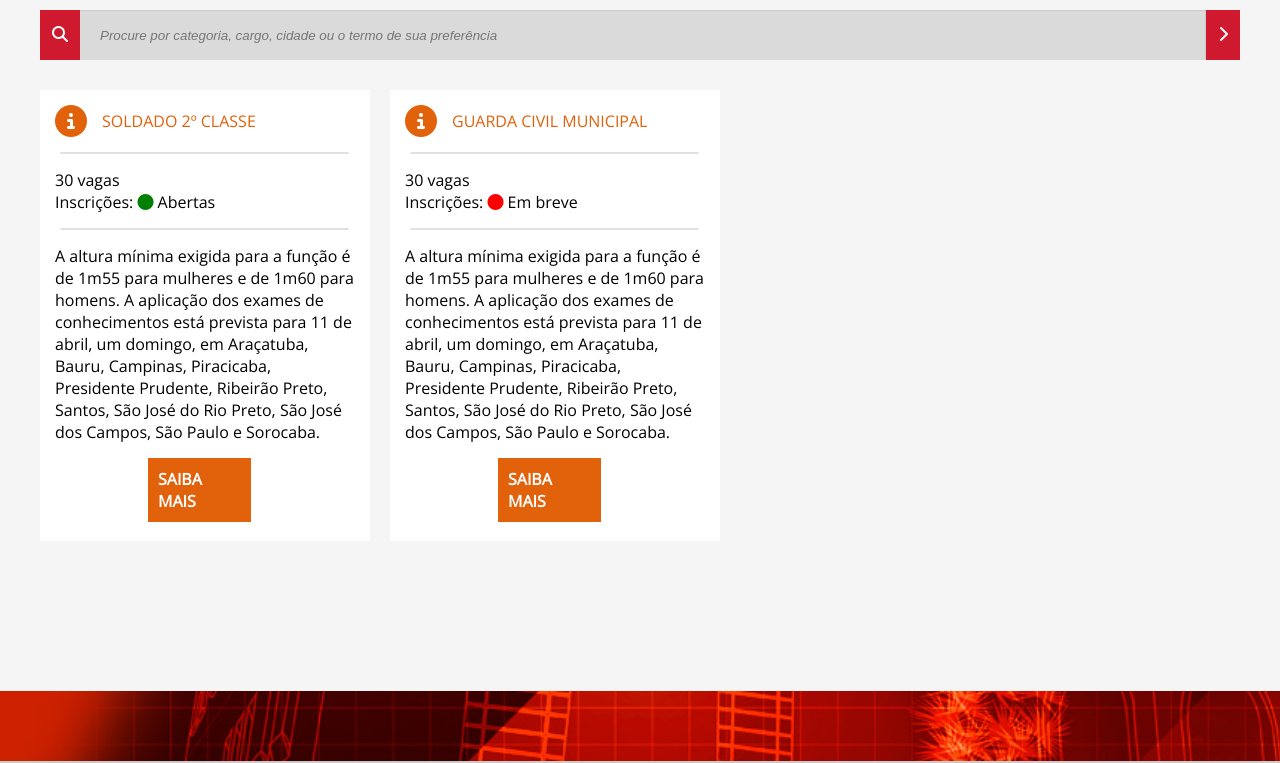
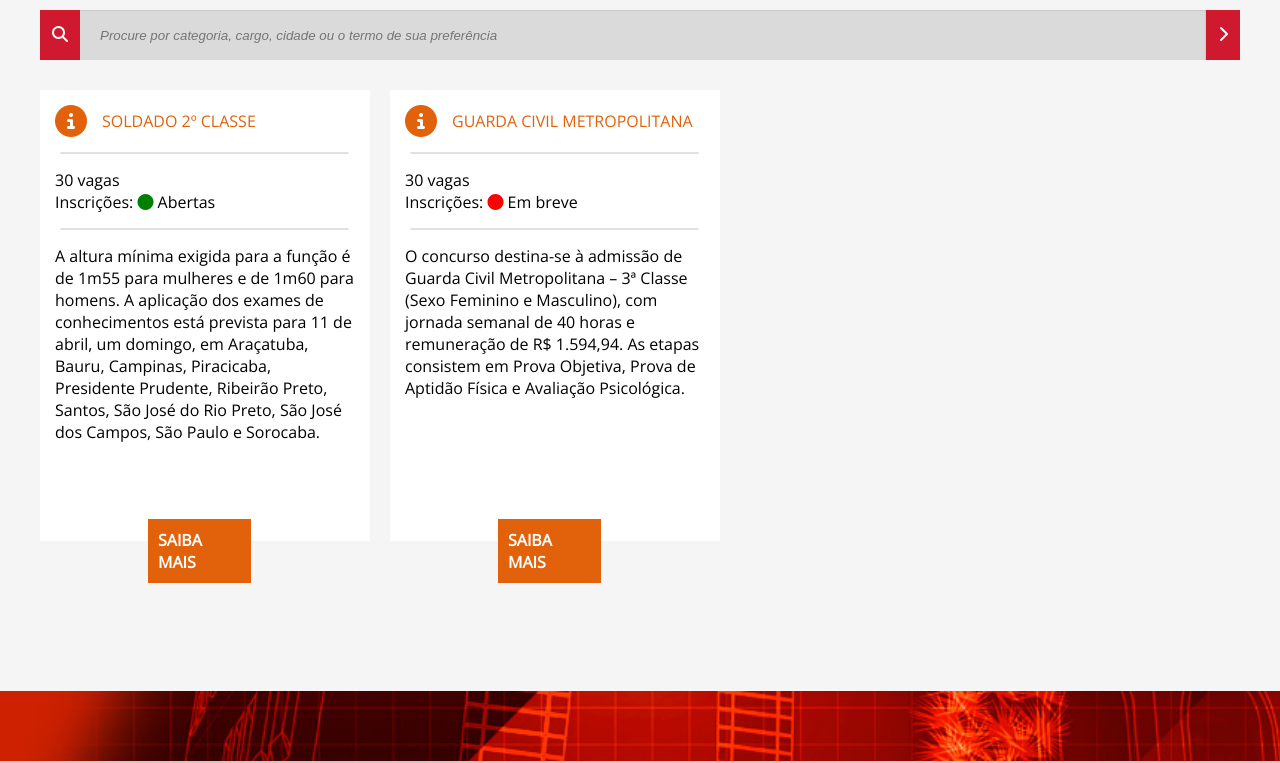
Before and after one commit to VitorMartinsAlves/site_fundacao_brooklin_fivem.github.io, a plain HTML site: page index.html in a window 1280 px wide. Shown: the part 70-833 px from the top of the page. Drawn offline with nearby package versions, Linux system fonts and the light colour scheme.

Commit message:
fix wrong words

```diff
--- a/css/style.css
+++ b/css/style.css
@@ -252,7 +252,11 @@ article i, .title {
     padding: 10px;
     width: 83px;
     margin-left: 108px;
+    margin-top: 61px;
+}
 
+.mais2 {
+    margin-top: 105px;
 }
 .card a {
     text-decoration: none;
--- a/index.html
+++ b/index.html
@@ -51,7 +51,8 @@
                     </div>
                     <div class="line3"></div>
                     <div class="tituloinfo">
-                        <div class="vagas">30 vagas</div> Inscrições: <i class="fa fa-circle green" aria-hidden="true"></i>
+                        <div class="vagas">30 vagas</div> Inscrições: <i class="fa fa-circle green"
+                            aria-hidden="true"></i>
                         Abertas
                     </div>
                     <div class="line3"></div>
@@ -67,21 +68,20 @@
                 <div class="card">
                     <div class="titulo">
                         <i class="fa fa-info-circle fa-2x pader"></i>
-                        GUARDA CIVIL MUNICIPAL
+                        GUARDA CIVIL METROPOLITANA
                     </div>
                     <div class="line3"></div>
                     <div class="tituloinfo">
-                        <div class="vagas">30 vagas</div> Inscrições: <i class="fa fa-circle red" aria-hidden="true"></i>
-                Em breve
+                        <div class="vagas">30 vagas</div> Inscrições: <i class="fa fa-circle red"
+                            aria-hidden="true"></i>
+                        Em breve
                     </div>
                     <div class="line3"></div>
-                    <div class="descinfo">A altura mínima exigida para a função é de 1m55 para mulheres e de 1m60 para
-                        homens. A aplicação dos exames de conhecimentos está prevista para 11 de abril, um domingo, em
-                        Araçatuba, Bauru, Campinas, Piracicaba, Presidente Prudente, Ribeirão Preto, Santos, São José do
-                        Rio
-                        Preto, São José dos Campos, São Paulo e Sorocaba.</div>
+                    <div class="descinfo">O concurso destina-se à admissão de Guarda Civil Metropolitana – 3ª Classe
+                        (Sexo Feminino e Masculino), com jornada semanal de 40 horas e remuneração de R$ 1.594,94. As
+                        etapas consistem em Prova Objetiva, Prova de Aptidão Física e Avaliação Psicológica.</div>
                     <a href="./index.html">
-                        <div class="mais">SAIBA MAIS</div>
+                        <div class="mais mais2">SAIBA MAIS</div>
                     </a>
                 </div>
             </div>
```
